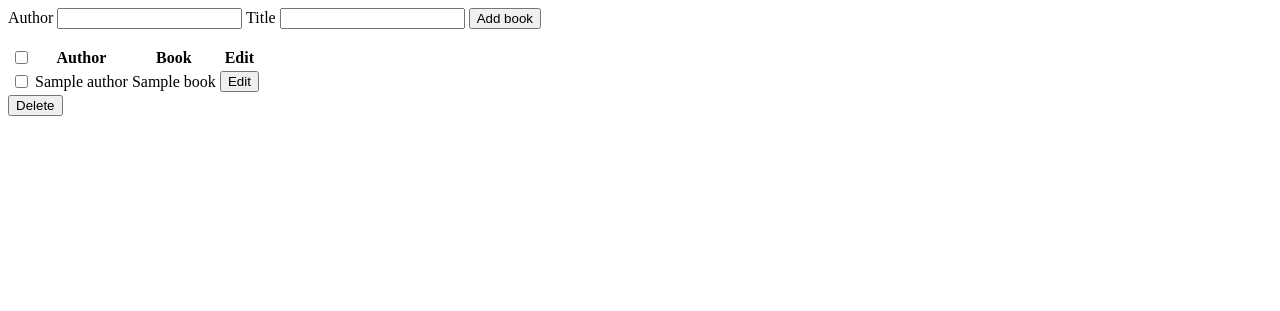
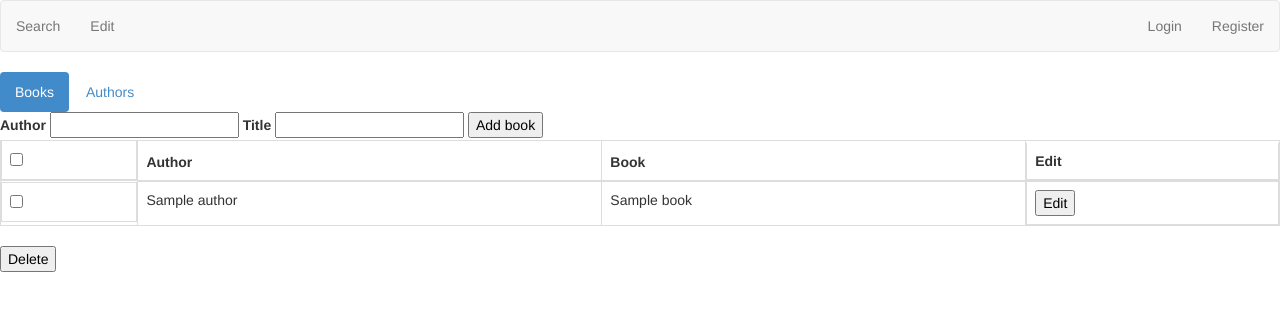
Before and after one commit to Marilyna/promua-test, a Flask app: template catalog/templates/edit-books.html in a window 1280 px wide. Shown: the top 311 px of the page. Run offline with Flask 2, Linux system fonts and the light colour scheme; the template is opened without the code that fills it: values that come from a table or form of the project are taken from there, others are empty; tables that the repository leaves empty hold one stand-in row (values such as "Sample post"); form fields are guessed from the names that the template uses; some libraries are stand-ins or nearby versions.

Commit message:
View for editing authors

```diff
--- a/catalog/static/js/catalog.js
+++ b/catalog/static/js/catalog.js
@@ -9,13 +9,13 @@ jQuery(function ($) {
             catalog.$selectAllCheckbox = $('#id-select-all-checkbox');
             catalog.$checkboxes = $('.book-table-checkbox');
             catalog.$editButton = $('.edit-button');
-            catalog.$switchTab = $('#id-switch-tab');
+//            catalog.$switchTab = $('#id-switch-tab');
         },
 
         bindEvents: function () {
             catalog.$selectAllCheckbox.on('change', catalog.changeCheckboxes);
             catalog.$editButton.on('click', catalog.editBook);
-            catalog.$switchTab.on('click', catalog.switchEditTab);
+//            catalog.$switchTab.on('click', catalog.switchEditTab);
         },
 
         changeCheckboxes: function () {
@@ -53,10 +53,9 @@ jQuery(function ($) {
             }
         },
 
-        switchEditTab: function (event) {
-            event.preventDefault();
-            $(this).tab('show');
-        }
+//        switchEditTab: function (event) {
+//            $(this).tab('show');
+//        }
     };
     catalog.init();
 });
--- a/catalog/templates/base.html
+++ b/catalog/templates/base.html
@@ -12,7 +12,6 @@
 
 <nav class="navbar navbar-default" role="navigation">
     <ul class="nav navbar-nav">
-
         <li><a href="{{ url_for('search') }}">Search</a></li>
         <li><a href="{{ url_for('edit') }}">Edit</a></li>
     </ul>
--- a/catalog/templates/edit-authors.html
+++ b/catalog/templates/edit-authors.html
@@ -1 +1,5 @@
-<p>Authors!!!</p>
+{% extends "edit.html" %}
+
+{% block edit_content %}
+    <p>Authors!!!</p>
+{% endblock %}
--- a/catalog/templates/edit-books.html
+++ b/catalog/templates/edit-books.html
@@ -1,3 +1,6 @@
+{% extends "edit.html" %}
+
+{% block edit_content %}
     <form method="POST" action="{{ url_for('add') }}">
         {{ form.csrf_token }}
         {{ form.author.label }} {{ form.author }}
@@ -13,3 +16,4 @@
     {% else %}
         <p>No books in catalog yet!</p>
     {% endif %}
+{% endblock %}
--- a/catalog/templates/edit.html
+++ b/catalog/templates/edit.html
@@ -4,21 +4,13 @@
     <div class="edit-page">
         <ul id="id-switch-tab" class="nav nav-pills">
             <li class="active">
-                <a href="#books" data-toggle="tab">Books</a>
+                <a href="{{ url_for('edit') }}">Books</a>
             </li>
             <li>
-                <a href="#authors" data-toggle="tab">Authors</a>
+                <a href="{{ url_for('authors') }}">Authors</a>
             </li>
         </ul>
 
-        <div class="tab-content">
-            <div class="tab-pane active" id="books">
-                {% include "edit-books.html" %}
-            </div>
-
-            <div class="tab-pane" id="authors">
-                {% include "edit-authors.html" %}
-            </div>
-        </div>
+        {% block edit_content %}{% endblock %}
     </div>
 {% endblock %}
--- a/catalog/views.py
+++ b/catalog/views.py
@@ -34,7 +34,7 @@ def edit():
 
     form = forms.AddForm()
     all_books = Book.query.all()
-    return render_template('edit.html', form=form, books=all_books,
+    return render_template('edit-books.html', form=form, books=all_books,
                            user=current_user if current_user.is_authenticated() else None)
 
 
@@ -63,6 +63,11 @@ def delete():
 
     return redirect(url_for('edit'))
 
+
+@app.route('/authors/', methods=['POST', 'GET'])
+@login_required
+def authors():
+    return render_template('edit-authors.html')
 
 @app.route('/registration/', methods=['POST', 'GET'])
 def registration():
```
Lines whose indentation alone changed are shown as unchanged.
